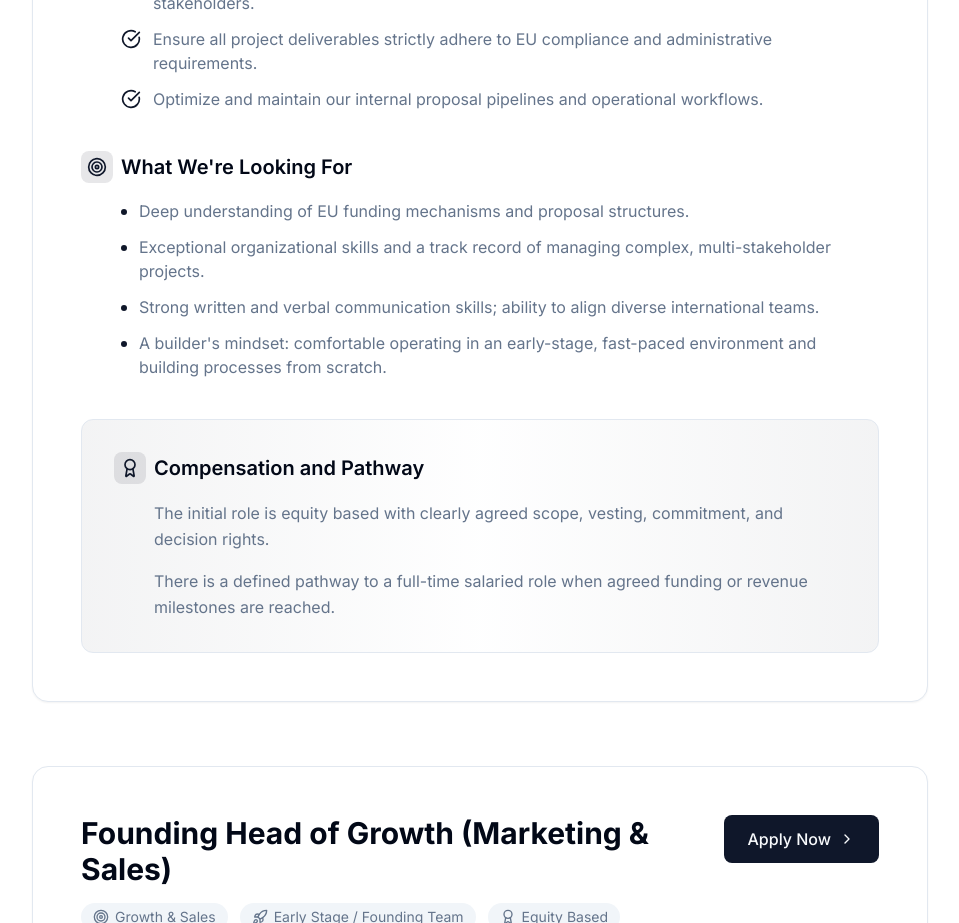
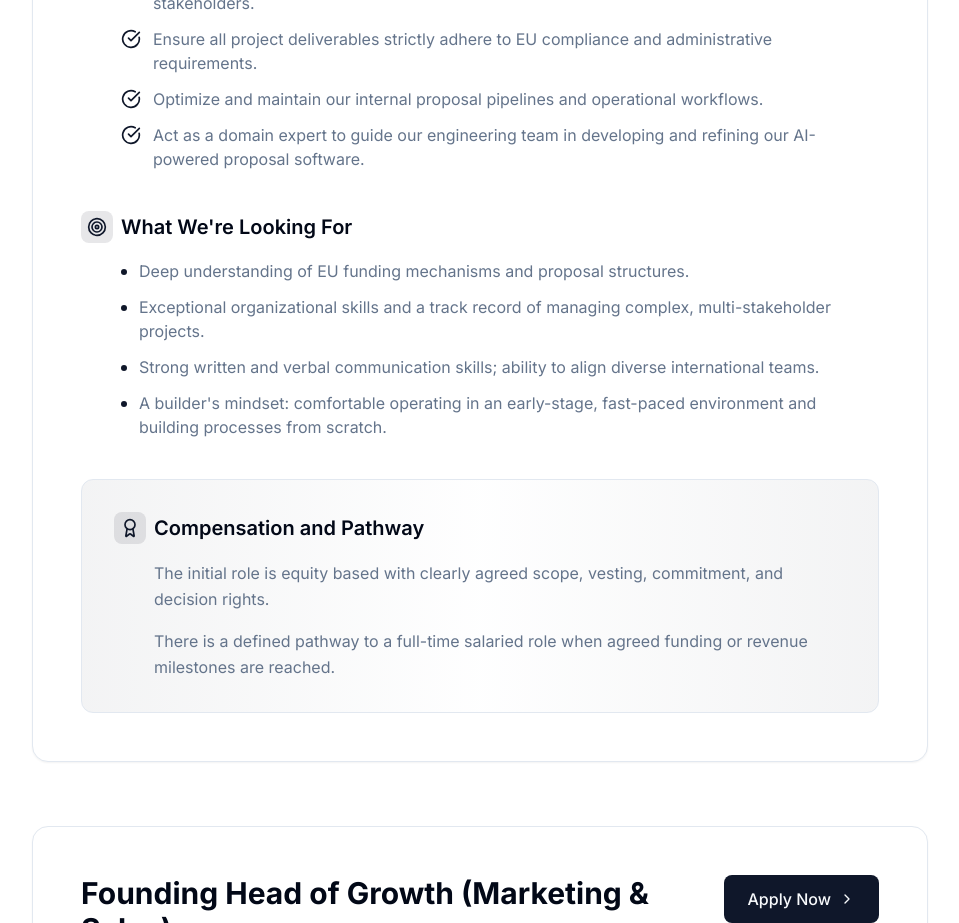
Before and after one commit to senskorea/InsightMatchesWebsite, a React (Vite) app: page /careers in a window 1280 px wide. Shown: the part 2720-3643 px from the top of the page, without its empty margins (160-1119 px from the left). Built offline with nearby package versions, Linux system fonts and the light colour scheme; no server answers; what @lovable.dev/cloud-auth-js would draw is missing.

Commit message:
feat: add tech team guidance to project coordinator spec

```diff
--- a/src/pages/Careers.tsx
+++ b/src/pages/Careers.tsx
@@ -276,6 +276,10 @@ const Careers = () => {
                       <CheckCircle className="w-5 h-5 text-primary shrink-0 mt-0.5" />
                       <span>Optimize and maintain our internal proposal pipelines and operational workflows.</span>
                     </li>
+                    <li className="flex items-start gap-3">
+                      <CheckCircle className="w-5 h-5 text-primary shrink-0 mt-0.5" />
+                      <span>Act as a domain expert to guide our engineering team in developing and refining our AI-powered proposal software.</span>
+                    </li>
                   </ul>
                 </div>
               </div>
```
